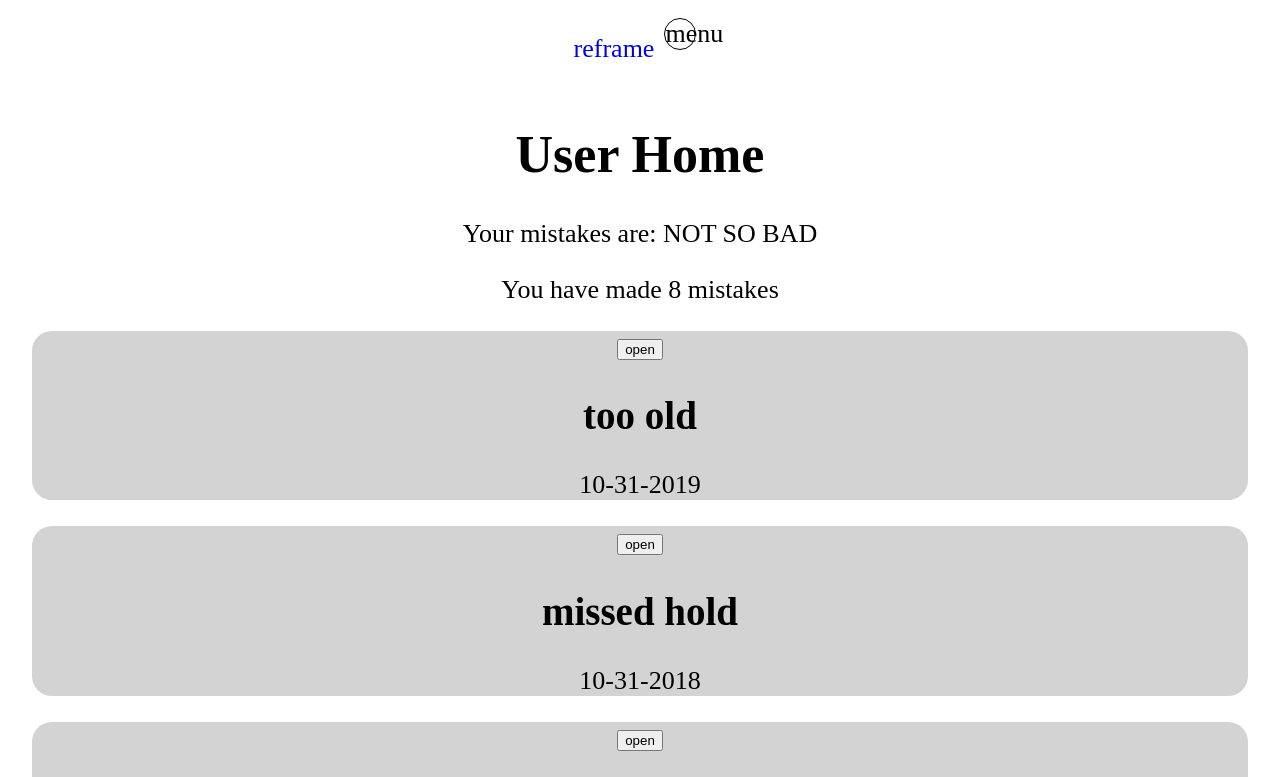
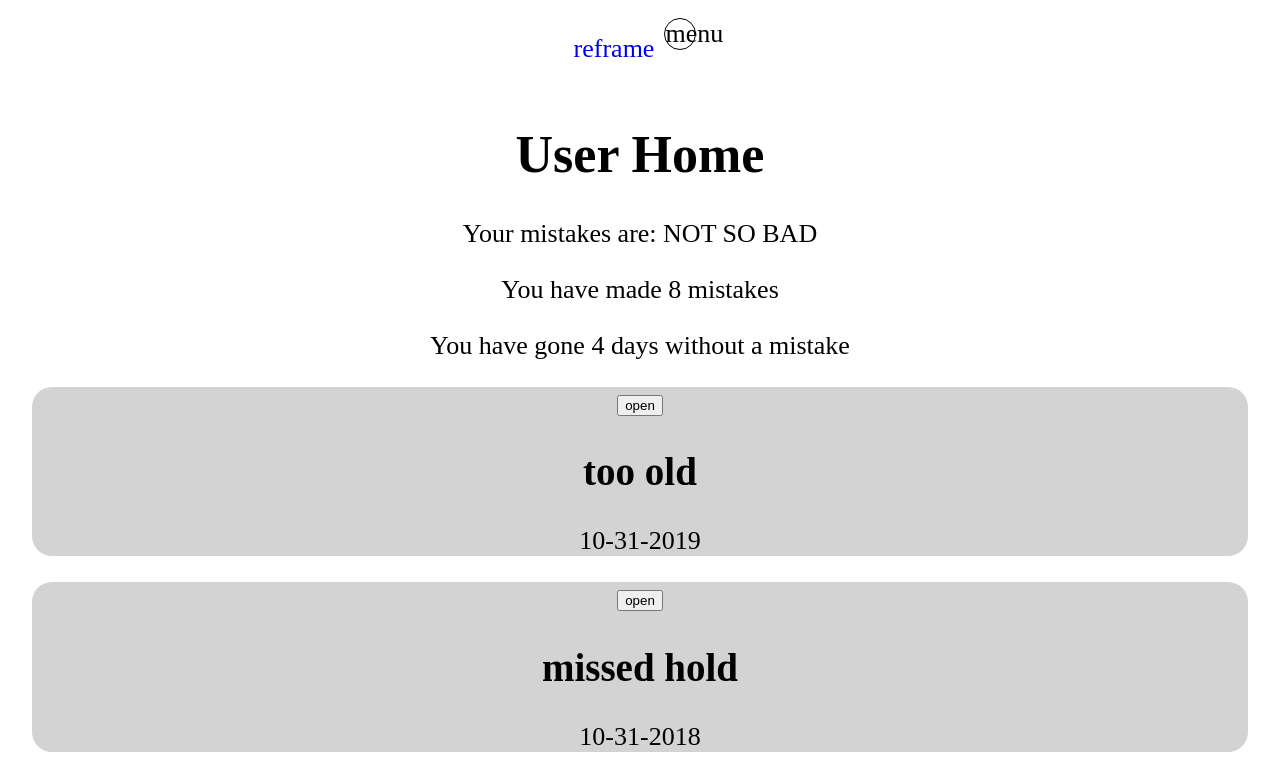
Before and after one commit to TecDvr/reframe-client, a React (Create React App) app: page /user in a window 1280 px wide. Shown: the top 777 px of the page. Built offline with nearby package versions, Linux system fonts and the light colour scheme.

Commit message:
ui update

```diff
--- a/src/components/UserHome/UserHome.js
+++ b/src/components/UserHome/UserHome.js
@@ -15,6 +15,7 @@ export default class UserHome extends React.Component {
                     <div>
                         <p>Your mistakes are: NOT SO BAD</p>
                         <p>You have made 8 mistakes</p>
+                        <p>You have gone 4 days without a mistake</p>
                     </div>
                     <div>
                         {this.context.mistake.dummyMistakes.filter(mistake => mistake.user_id === 14).map((mistake, index) =>
```
